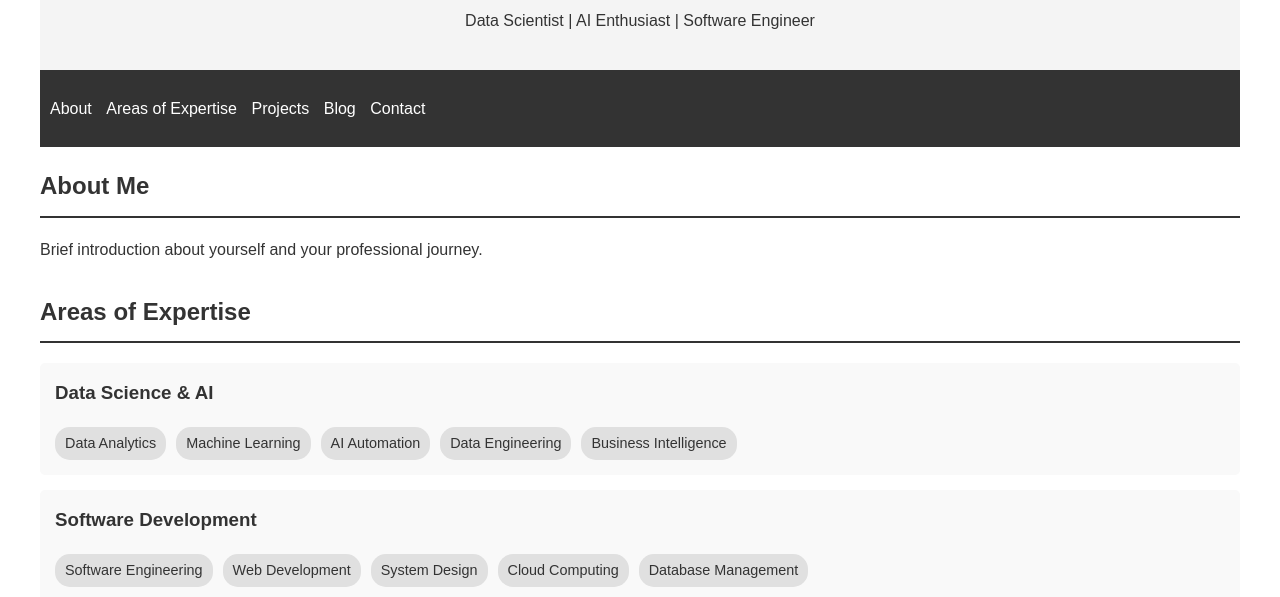
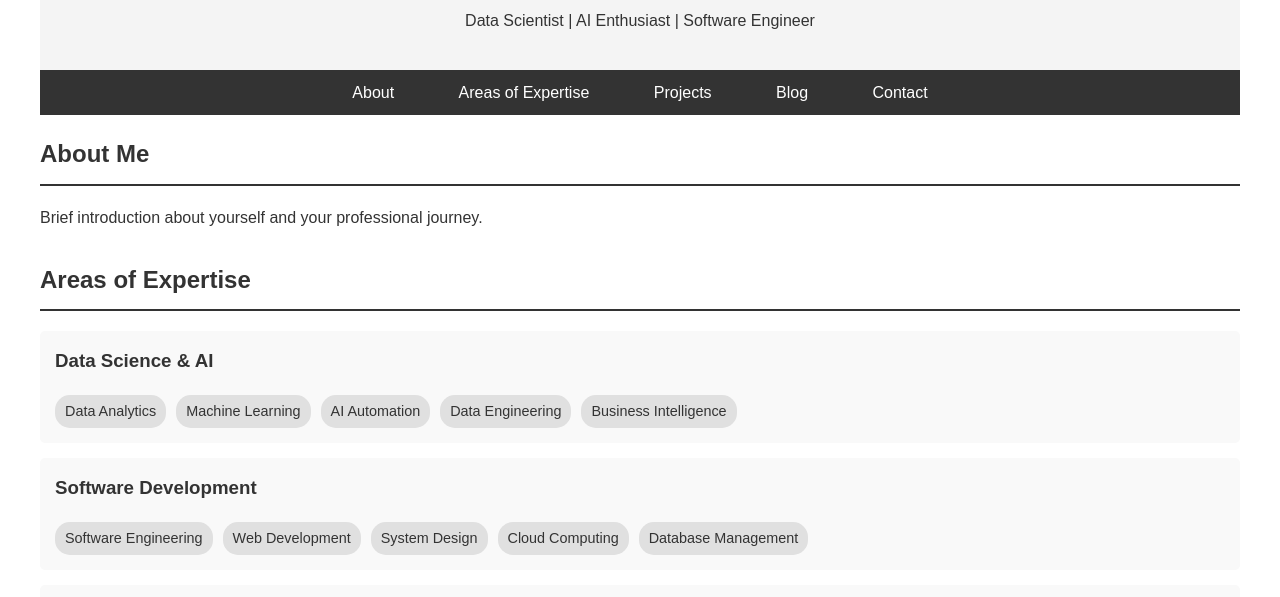
Before and after one commit to farjadtariq/Simple-HTMLCSS-Portfolio-Template, a plain HTML site: page personal-portfolio.html in a window 1280 px wide. Shown: the part 126-723 px from the top of the page. Drawn offline with Linux system fonts and the light colour scheme.

Commit message:
Updated design

```diff
--- a/personal-portfolio.html
+++ b/personal-portfolio.html
@@ -19,17 +19,23 @@
             text-align: center;
         }
         nav {
+            text-align: center;
             background-color: #333;
             color: #fff;
             padding: 10px;
         }
         nav ul {
+            display: inline-block;
             list-style-type: none;
             padding: 0;
+            margin: 0;
         }
         nav ul li {
             display: inline;
-            margin-right: 10px;
+            margin: 30px;
+        }
+        nav ul li a:hover {
+            color: #ccc; /* Light gray color when hovered */
         }
         nav ul li a {
             color: #fff;
```
Also changed, not shown: 1 other file.
